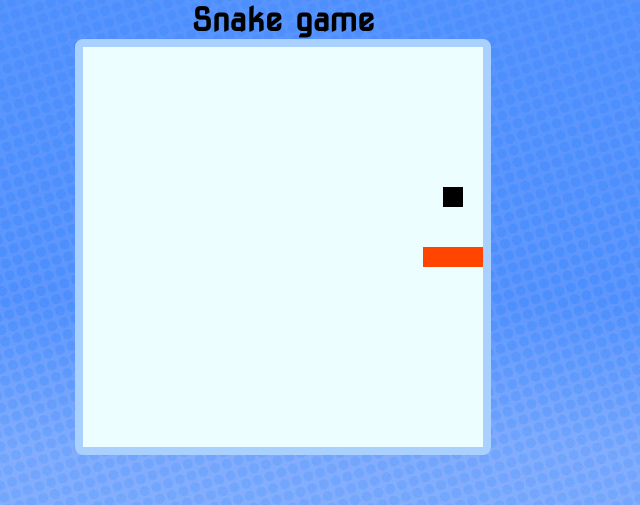
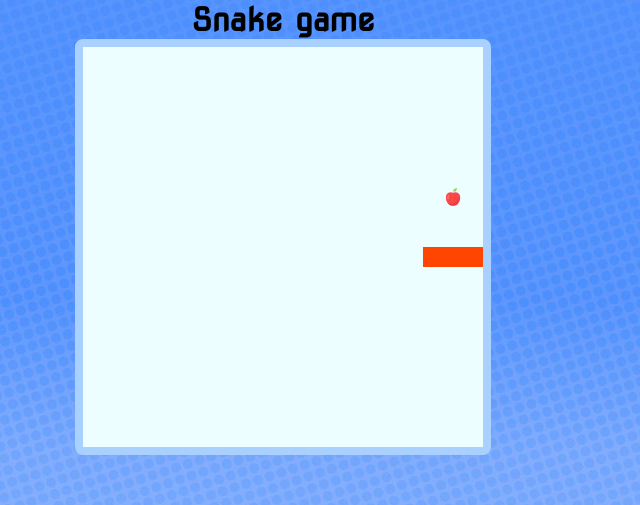
Before and after one commit to MacJ13/snake-game, a website: page index.html in a window 1280 px wide. Shown: the top 505 px of the page, 357-997 px from the left. Drawn offline with Linux system fonts and the light colour scheme.

Commit message:
Add food image on gameboard

```diff
--- a/index.html
+++ b/index.html
@@ -17,6 +17,8 @@
     <div class="header">
       <h1 class="title">Snake game</h1>
     </div>
-    <canvas id="canvas"></canvas>
+    <canvas id="canvas">
+      <img id="food-img" src="./images/apple.png" alt="food" />
+    </canvas>
   </body>
 </html>
--- a/src/app.ts
+++ b/src/app.ts
@@ -2,6 +2,10 @@ import { Game, Board } from "./types/types.js";
 
 const canvas: HTMLCanvasElement = document.querySelector("#canvas")!;
 const ctx: CanvasRenderingContext2D = canvas.getContext("2d")!;
+
+// image elements
+const foodImg: HTMLImageElement = document.querySelector("#food-img")!;
+
 // Game data
 const game: Game = {
   startX: 200,
@@ -73,8 +77,9 @@ const drawSnake = (): void => {
 };
 
 const drawFood = (): void => {
-  ctx.fillStyle = "black";
-  ctx.fillRect(food[0], food[1], board.cellSize, board.cellSize);
+  ctx.drawImage(foodImg, food[0], food[1], board.cellSize, board.cellSize);
+  // ctx.fillStyle = "black";
+  // ctx.fillRect(food[0], food[1], board.cellSize, board.cellSize);
 };
 
 const isSnakeOffBoard = (x: number, y: number): boolean => {
```
Also changed, not shown: build/app.js, images/apple.png (added).
